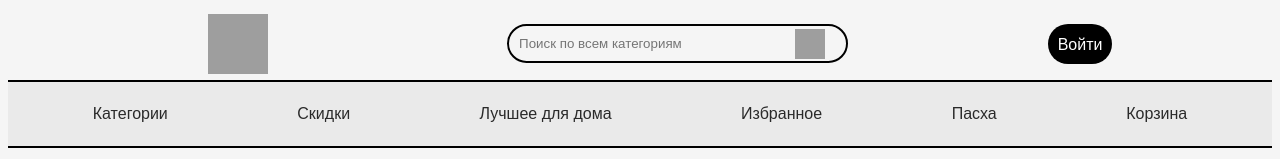
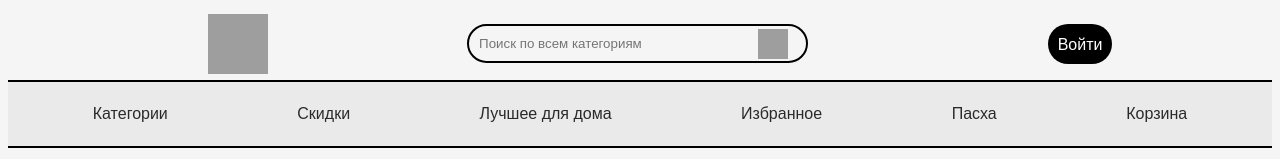
Before and after one commit to logikastudent13/dobrovolskiy-release, a plain HTML site: page second.html in a window 1280 px wide. Shown: the top 159 px of the page. Drawn offline with Linux system fonts and the light colour scheme; grey boxes are pictures that could not be loaded.

Commit message:
Update style2.css

```diff
--- a/style2.css
+++ b/style2.css
@@ -52,7 +52,7 @@ display: flex;
 }
 .search{
 display: flex;
- transform: translateX(40px);
+
 border: 2px solid black;
 padding: 10px;
 padding-right: 150px;
@@ -64,7 +64,7 @@ background: transparent;
 }
 .search-img{
 position: absolute;
-left: 327.5px;
+right:20px;
 top:5px;
 }
 .enter{
```
